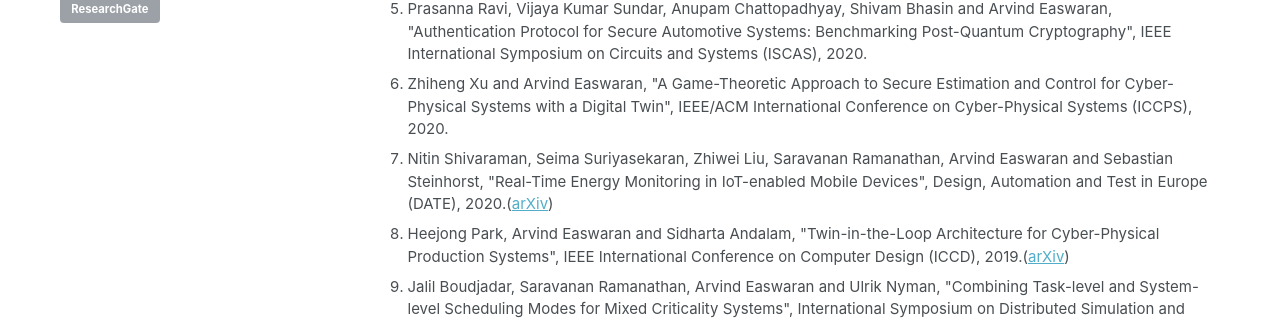
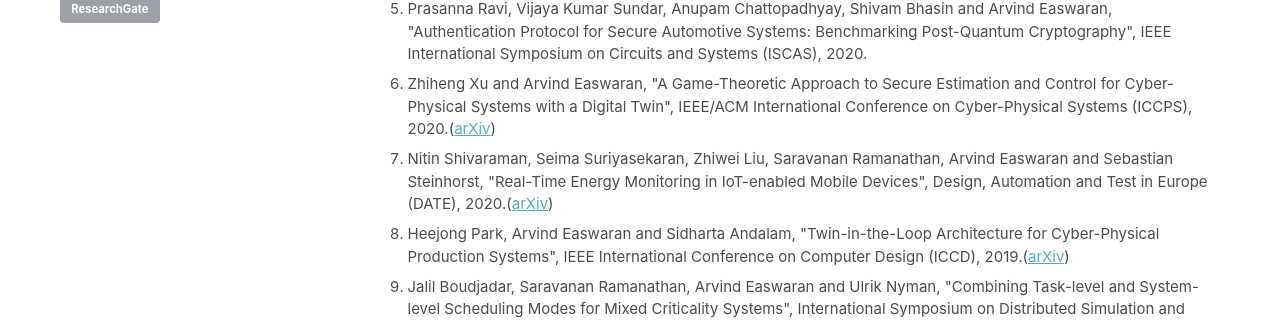
Before and after one commit to CPS-research-group/CPS-research-group.github.io, a Jekyll site: the page built from _pages/research_profile.md, in a window 1280 px wide and 900 px high, scrolled down 2273 px. Shown: the part 186-506 px from the top of the window. Built offline with Jekyll 4.4.1, drawn with Linux system fonts in a browser that asks for light colours.

Commit message:
Updates.

```diff
--- a/_pages/research_profile.md
+++ b/_pages/research_profile.md
@@ -60,7 +60,7 @@ a.a:active {color:#0000FF; text-decoration:none;}
    		        <li class="a">Emanuel Regnath, Nitin Shivaraman, Shanker Shreejith, Arvind Easwaran and Sebastian Steinhorst, "Blockchain, what time is it? Trustless Datetime Synchronization for IoT", IEEE International Conference on Omni-layer Intelligent systems (COINS), 2020.</li>
    		        <li class="a">Nitin Shivaraman, Saravanan Ramanathan, Shanker Shreejith, Arvind Easwaran and Sebastian Steinhorst, "DeCoRIC: Decentralized Connected Resilient IoT Clustering", IEEE International Conference on Computer, Communication and Networks (ICCCN), 2020.(<a href="http://arxiv.org/abs/2004.14072">arXiv</a>)</li>
    			<li class="a">Prasanna Ravi, Vijaya Kumar Sundar, Anupam Chattopadhyay, Shivam Bhasin and Arvind Easwaran, "Authentication Protocol for Secure Automotive Systems: Benchmarking Post-Quantum Cryptography", IEEE International Symposium on Circuits and Systems (ISCAS), 2020.</li>
-   			<li class="a">Zhiheng Xu and Arvind Easwaran, "A Game-Theoretic Approach to Secure Estimation and Control for Cyber-Physical Systems with a Digital Twin", IEEE/ACM International Conference on Cyber-Physical Systems (ICCPS), 2020.</li>
+   			<li class="a">Zhiheng Xu and Arvind Easwaran, "A Game-Theoretic Approach to Secure Estimation and Control for Cyber-Physical Systems with a Digital Twin", IEEE/ACM International Conference on Cyber-Physical Systems (ICCPS), 2020.(<a href="http://arxiv.org/abs/2102.02428">arXiv</a>)</li>
    		        <li class="a">Nitin Shivaraman, Seima Suriyasekaran, Zhiwei Liu, Saravanan Ramanathan, Arvind Easwaran and Sebastian Steinhorst, "Real-Time Energy Monitoring in IoT-enabled Mobile Devices", Design, Automation and Test in Europe (DATE), 2020.(<a href="http://arxiv.org/abs/2004.14804">arXiv</a>)</li>
    		        <li class="a">Heejong Park, Arvind Easwaran and Sidharta Andalam, "Twin-in-the-Loop Architecture for Cyber-Physical Production Systems", IEEE International Conference on Computer Design (ICCD), 2019.(<a href="http://arxiv.org/abs/2003.09370">arXiv</a>)</li>
 			<li class="a">Jalil Boudjadar, Saravanan Ramanathan, Arvind Easwaran and Ulrik Nyman, "Combining Task-level and System-level Scheduling Modes for Mixed Criticality Systems", International Symposium on Distributed Simulation and Real Time Applications (DS-RT), 2019.(<a href="http://arxiv.org/abs/2003.05442">arXiv</a>)</li>
```
